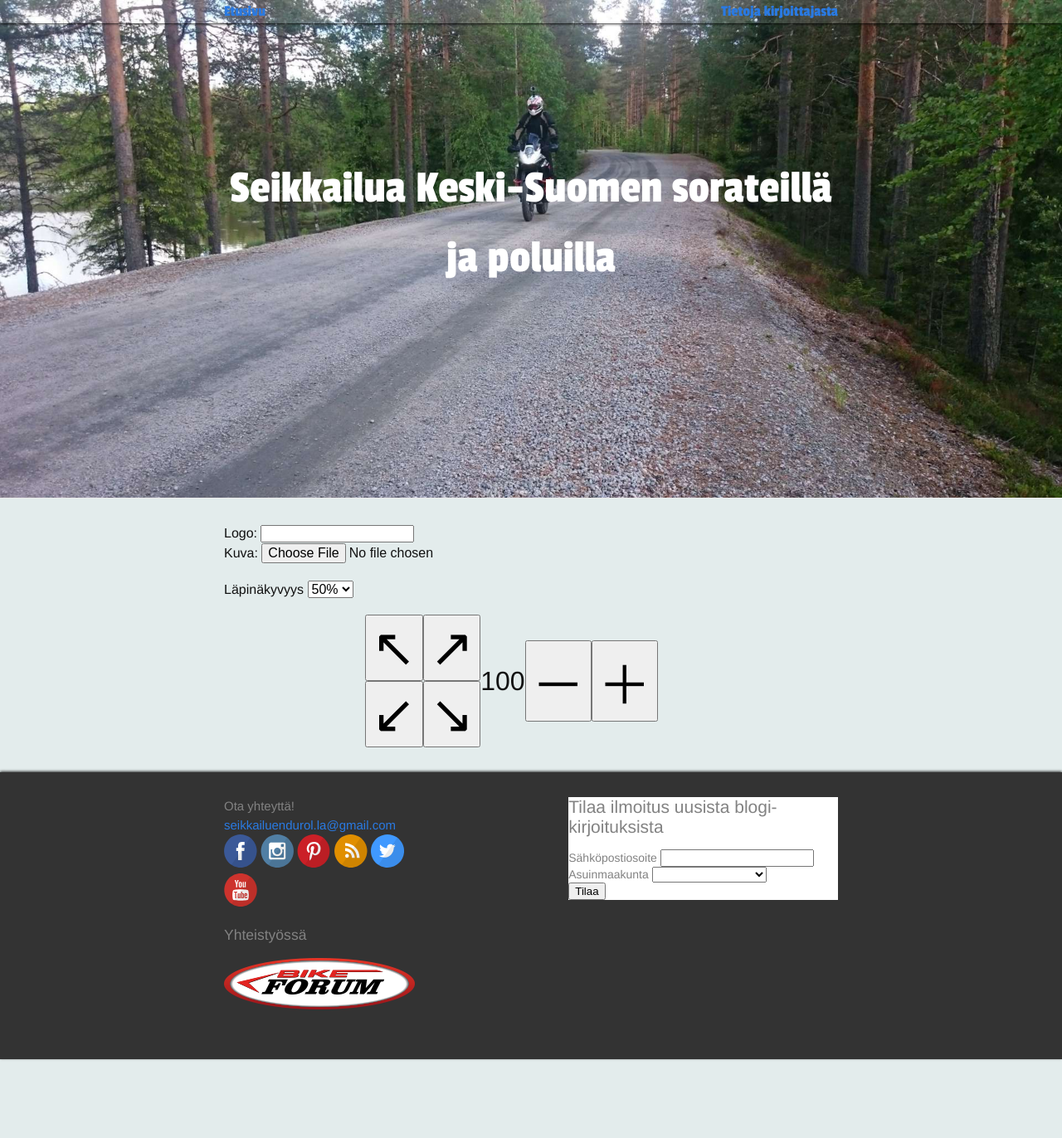
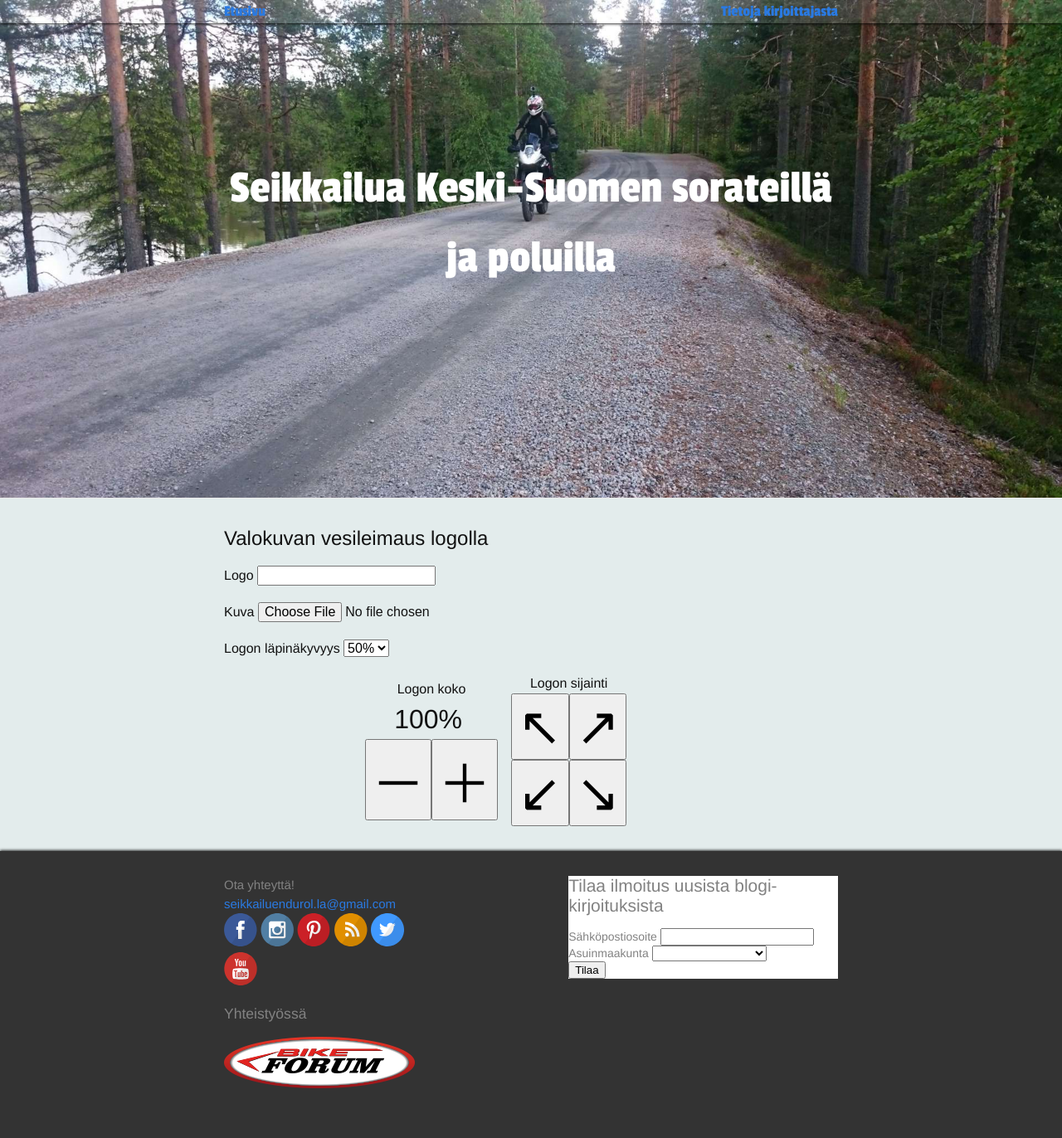
Before and after one commit to seikkailuendurolla/seikkailuendurolla.github.io, a Jekyll site: the page built from watermark.html, in a window 1280 px wide. Shown: the whole page at 83% size. Built offline with Jekyll 4.4.1, drawn with Linux system fonts in a browser that asks for light colours; some web fonts are replaced; comment, search, counter and statistics services are not loaded; before the commit the page ends 1277 px from its top, so only the background shows below that.

Commit message:
Käyttöliittymän muovausta

```diff
--- a/_sass/_layout.scss
+++ b/_sass/_layout.scss
@@ -515,18 +515,29 @@ button {
     font-size: 1em;
     margin-bottom: 20px;
 }
+#watermark {
+    font-size: 1em;
+    margin-bottom: 20px;
+}
+
 #scale {
     font-size: 2em;
     float: left;
+    margin-left: 1.1em;
 }
 
 .scale {
-    vertical-align: middle;
+    float: left;
 }
 
 .scale-container {
-    display: flex;
-    align-items: center;
+    float: left;
+    margin-right: 1em;
+}
+
+#scale-suffix {
+    font-size: 2em;
+    float: left;
 }
 
 .position-container {
--- a/watermark.html
+++ b/watermark.html
@@ -22,10 +22,10 @@ $(document).ready(function() {
 
 <div class="home">
   <form>
-
-    <div>Logo: <input type="text" name="watermark" id="watermark" /></div>
-    <div>Kuva: <input type="file" id="image"></div>
-    <div>Läpinäkyvyys
+    <h2>Valokuvan vesileimaus logolla</h2>
+    <div>Logo <input type="text" name="watermark" id="watermark" /></div>
+    <div>Kuva <input type="file" id="image"></div>
+    <div>Logon läpinäkyvyys
       <select name="optacity" id="opacity">
         <option value="1">0%</option>
         <option value="0.9">10%</option>
@@ -42,8 +42,18 @@ $(document).ready(function() {
 
 
     <div class="buttons">
+      <div class="scale-container">
+        <div>Logon koko</div>
+        <div>
+          <div id="scale">100</div>
+          <div id="scale-suffix">%</div>
+        </div>
+        <button type="button" value="decrease" class="scale">&#65293;</button>
+        <button type="button" value="increase" class="scale">&#65291;</button>
+      </div>
       <div class="position-container">
         <div>
+          <div>Logon sijainti</div>
           <button type="button" value="upperLeft" class="position">&#x2196;</button>
           <button type="button" value="upperRight" class="position">&#x2197;</button>
         </div>
@@ -52,11 +62,6 @@ $(document).ready(function() {
           <button type="button" value="lowerRight" class="position">&#x2198;</button>
         </div>
       </div>
-      <div class="scale-container">
-        <div id="scale">100</div>
-        <button type="button" value="decrease" class="scale">&#65293;</button>
-        <button type="button" value="increase" class="scale">&#65291;</button>
-      </div>
     </div>
   </form>
 
```
